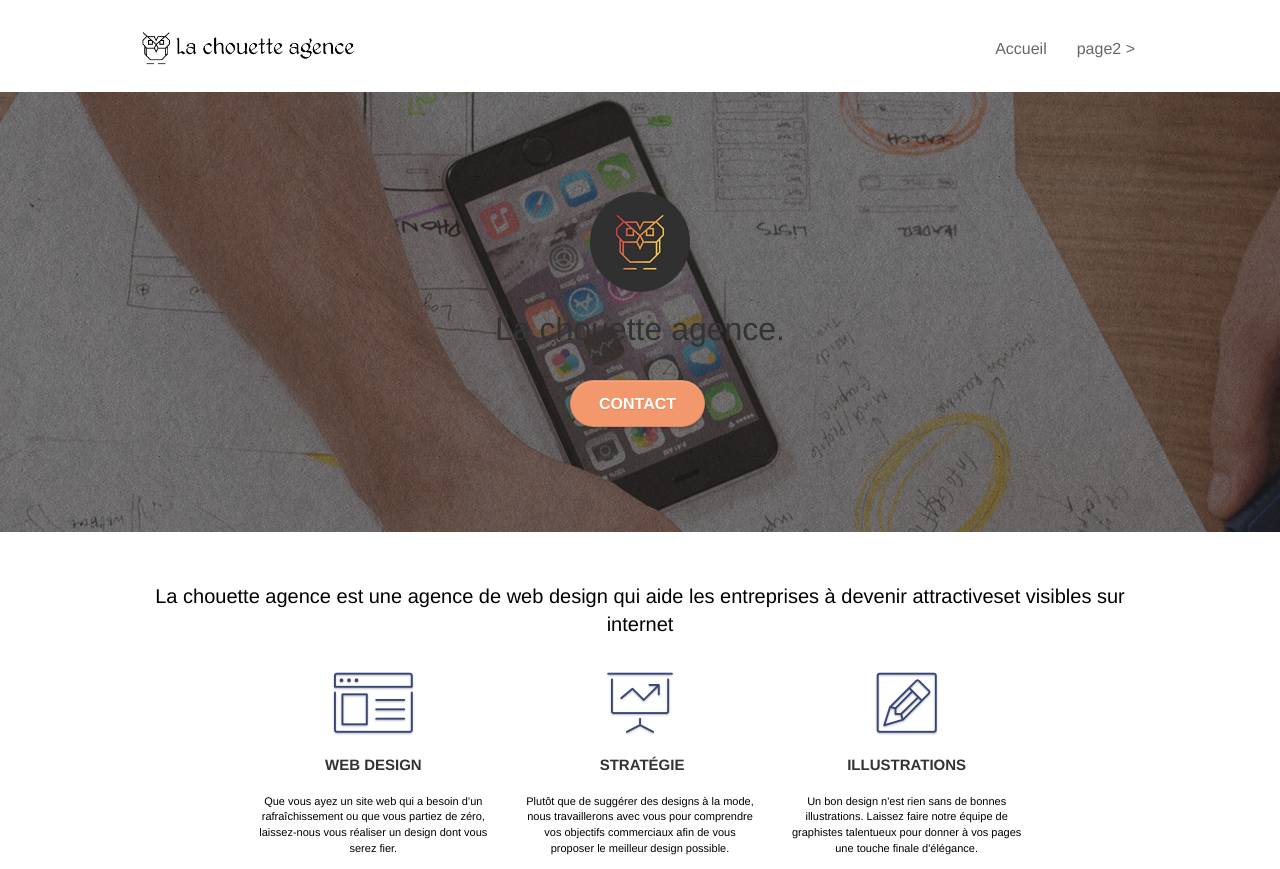
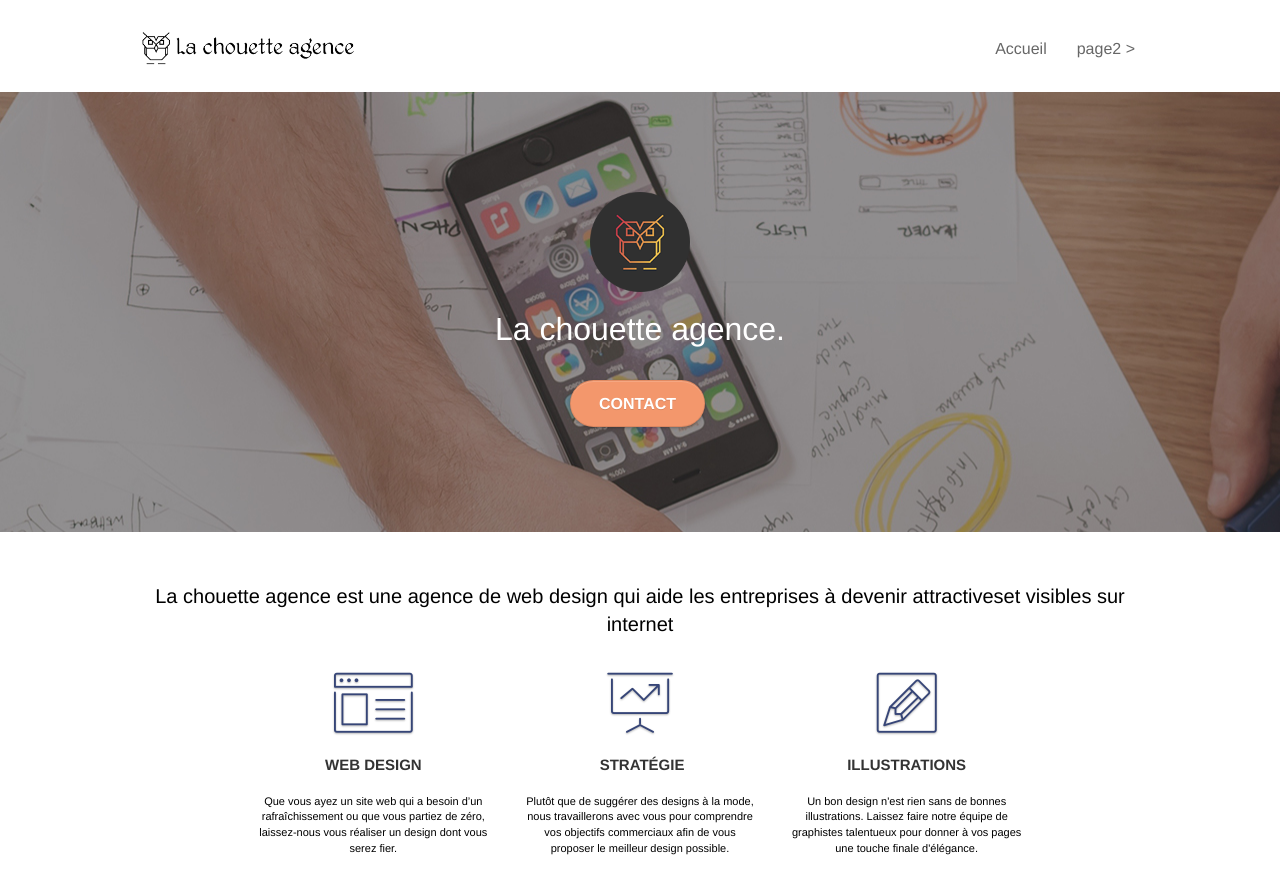
Before and after one commit to zoulfai/FaisoilAhamadamadi_4_20062021, a plain HTML site: page index.html in a window 1280 px wide. Shown: the top 869 px of the page. Drawn offline with Linux system fonts and the light colour scheme.

Commit message:
modification contraste

```diff
--- a/style.css
+++ b/style.css
@@ -95,10 +95,6 @@ a:hover {
     right: 0;
 }
 
-.texture-paper::before {
-    background: url("img/texture-paper.png");
-    background-size: 280px 280px;
-}
 
 .b-parallax {
     background-attachment: fixed;
@@ -728,7 +724,7 @@ h3 {
 }
 
 h1 {
-    color: #333333!important;
+    color: white;
 }
 
 h4 {
@@ -780,7 +776,7 @@ h4 {
 }
 
 .tc-white {
-    color: black;
+    color: white;
 }
 
 .btn-atomic-tangerine {
```
